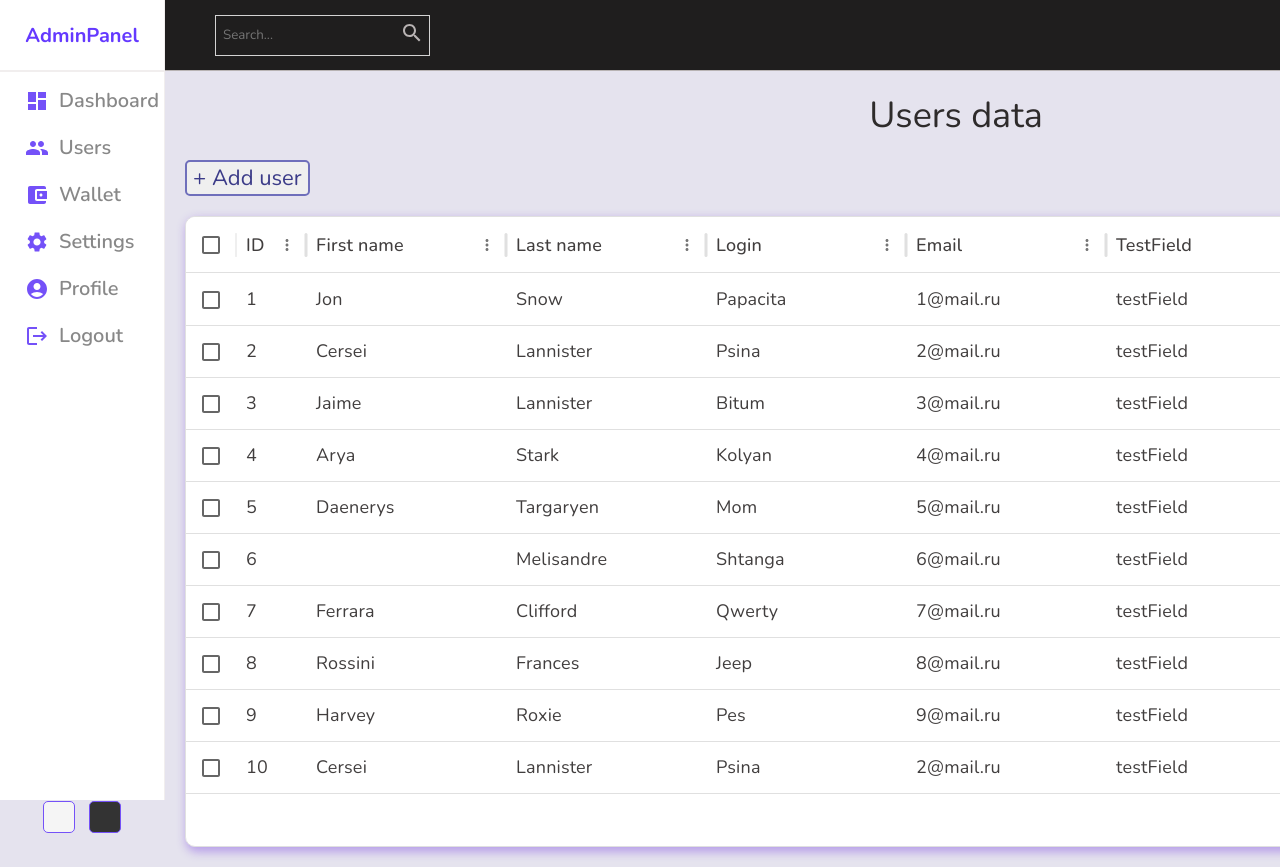
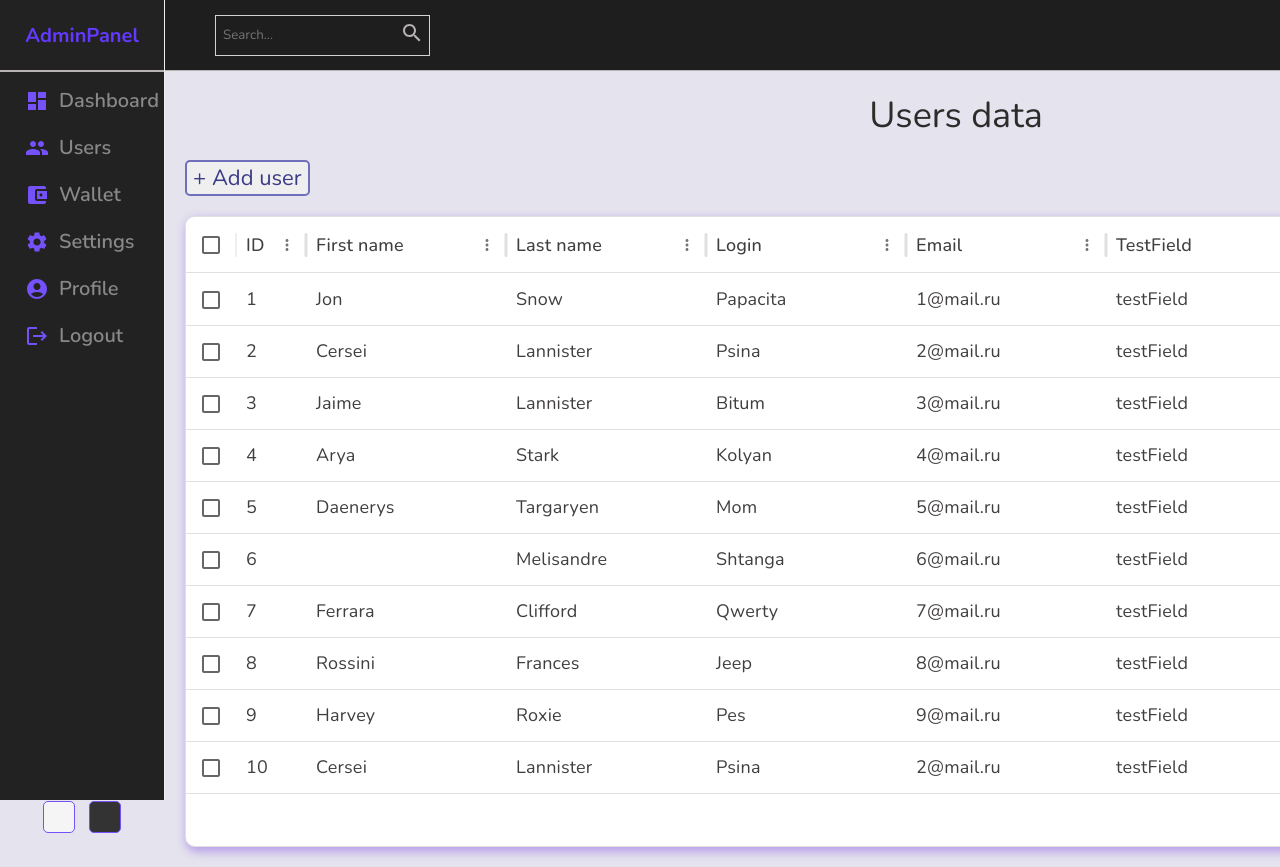
Before and after one commit to Bitummit/CryptoDashboard, a React (Vite) app: page /users in a window 1280 px wide. Shown: the top 867 px of the page. Built offline with nearby package versions, Linux system fonts and the light colour scheme.

Commit message:
fix pie dark mode

```diff
--- a/src/components/featured/Featured.jsx
+++ b/src/components/featured/Featured.jsx
@@ -27,7 +27,8 @@ const data = {
     },
     legend: {
       labels: {
-        color: 'white',
+        // colors: darkMode ? 'white' : '#222',
+        useSeriesColors: false
       },
     },
     labels: ["ETH", "BTC", "LTC", "SOL"],
--- a/src/style/dark.scss
+++ b/src/style/dark.scss
@@ -1,5 +1,16 @@
 .app.dark {
     background-color: #222;
+
+    .sidebar {
+        background-color: #222;
+
+        hr {
+            border: 0.5px solid rgb(184, 179, 179);
+          }
+        li:hover {
+            background-color: #323131;
+        }
+    }
 
     .navbar {
         background-color: #1f1e1e;
```
